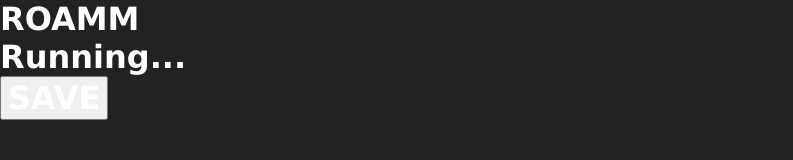
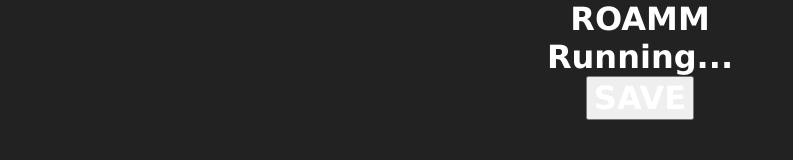
Before and after one commit to ypchen520/mini-ROAMM, a plain HTML site: page miniROAMMv3/AccelRecorder/index.html in a window 1280 px wide. Shown: the whole page, without its empty margins (0-793 px from the left). Drawn offline with Linux system fonts and the light colour scheme.

Commit message:
fixed style issue

```diff
--- a/miniROAMMv3/AccelRecorder/css/style.css
+++ b/miniROAMMv3/AccelRecorder/css/style.css
@@ -21,3 +21,7 @@
 	font-size:2em;
 	color:#fff;
 }
+
+.center {
+	text-align: center;
+}
--- a/miniROAMMv3/AccelRecorder/index.html
+++ b/miniROAMMv3/AccelRecorder/index.html
@@ -25,14 +25,14 @@
 
 </head>
 
-<div class="text-center">
+<div class="center">
 	<span class=content_text id="display"> ROAMM </span>
    </div>
-<div class="text-center">
+<div class="center">
 	<span class=content_text id="status"> Running... </span>
 </div>
 
-<div class="text-center">
+<div class="center">
 	<button  class=content_text type="button" id="save_file">SAVE</button>
 </div>
 <body>
```
